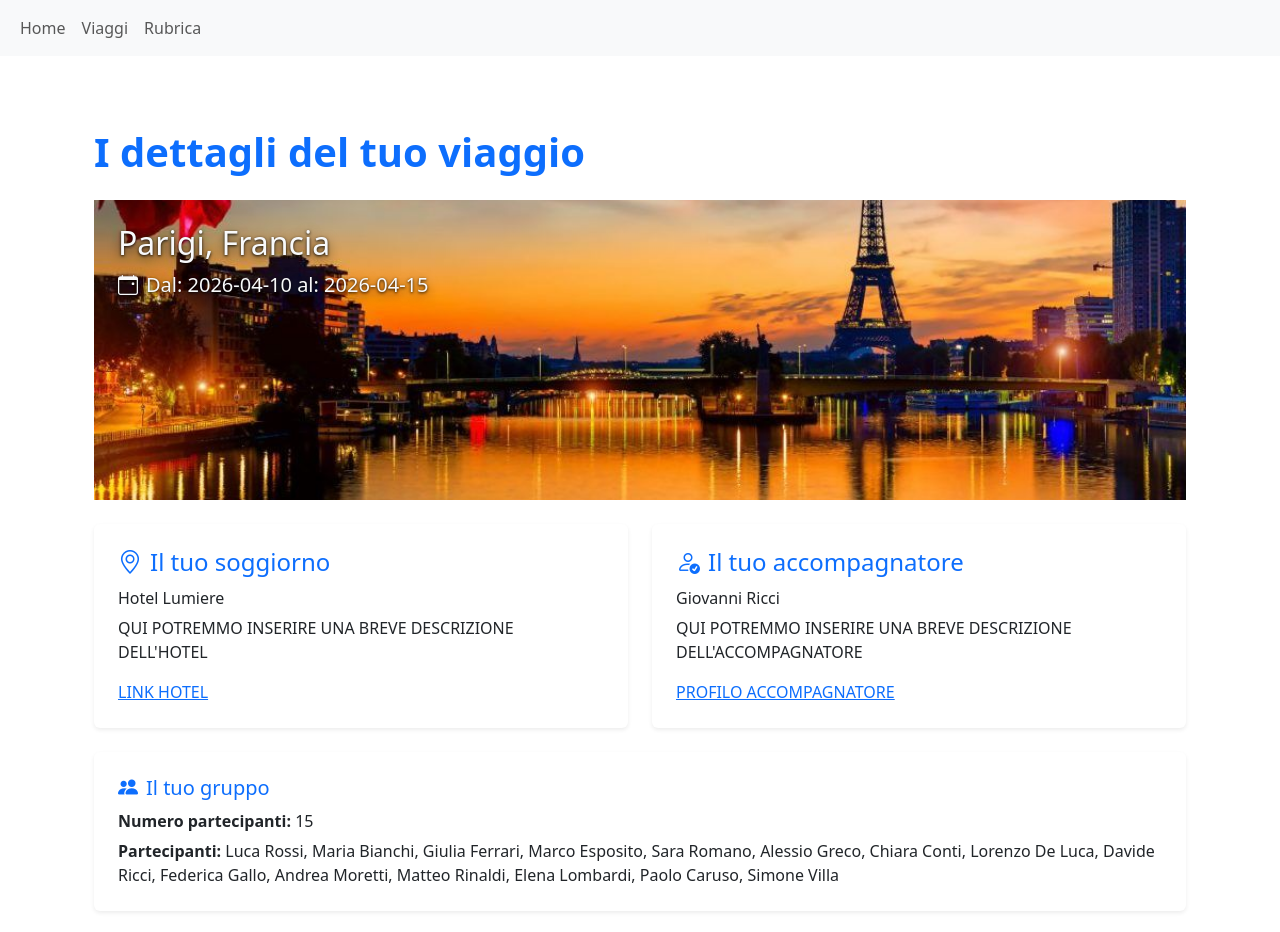
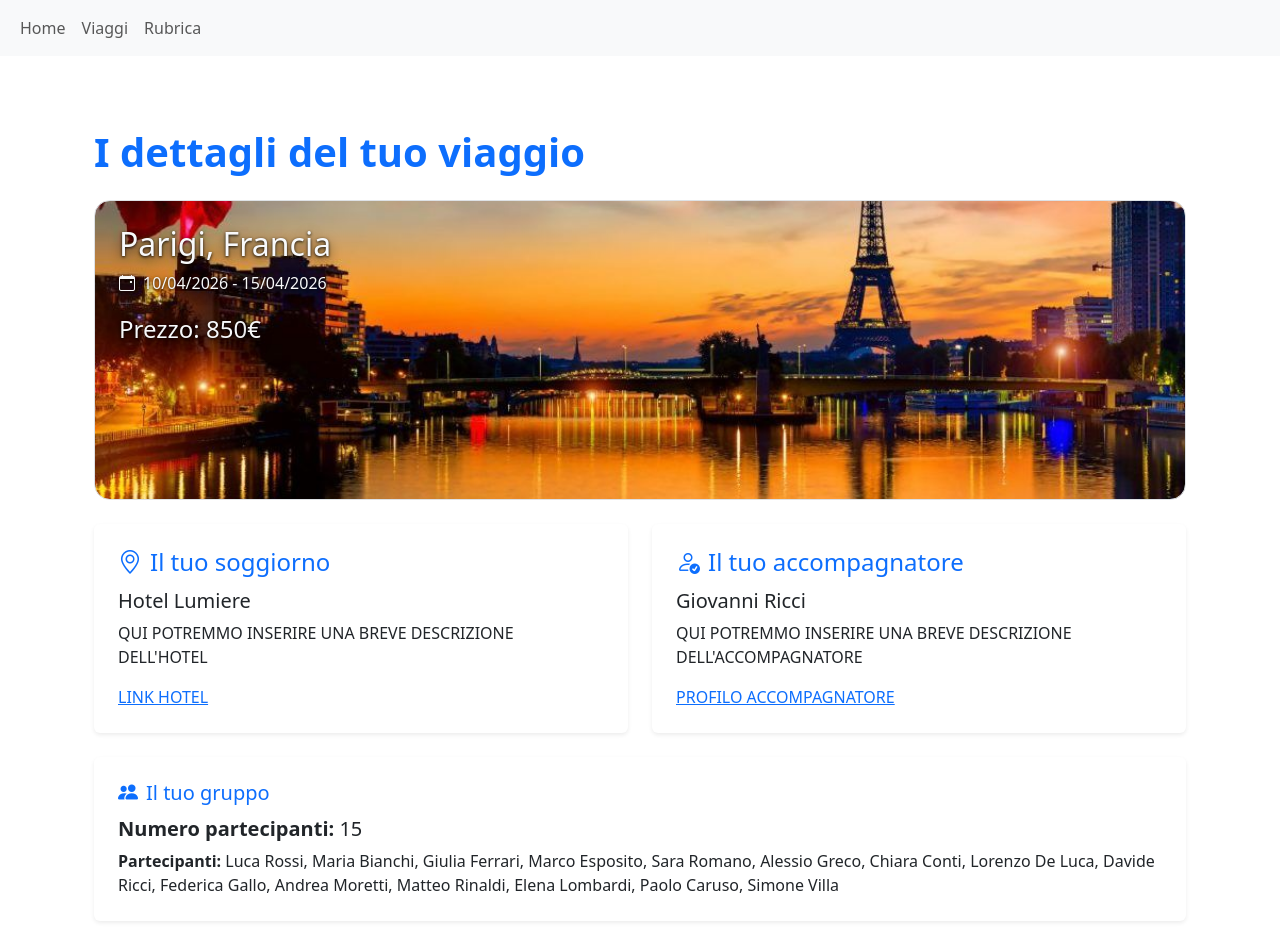
Before and after one commit to MhZ9191/soft-skill-project, a React (Vite) app: page /traveler/1 in a window 1280 px wide. Shown: the top 932 px of the page. Built offline with nearby package versions, Linux system fonts and the light colour scheme.

Commit message:
Add: minor style changes

```diff
--- a/src/pages/TravelDetailPage.jsx
+++ b/src/pages/TravelDetailPage.jsx
@@ -4,10 +4,13 @@ import { Link } from "react-router";
 import { travels } from "../data/data";
 
 export default function TravelDetailPage() {
+  // Funzione per formattare la data in stile italiano
+  const formatDate = (dateString) => {
+    return new Date(dateString).toLocaleDateString("it-IT");
+  };
+
   const { id } = useParams();
-
   const travelDetail = travels.find((travel) => travel.id === Number(id));
-
   if (!travelDetail) return <p>Viaggio non trovato!</p>;
 
   return (
@@ -15,7 +18,7 @@ export default function TravelDetailPage() {
       <h1 className="fw-bold text-primary">I dettagli del tuo viaggio</h1>
 
       <div
-        className="travel-title my-4 p-4 text-light"
+        className="travel-jumbo my-4 p-4 text-light border rounded-4"
         style={{
           minHeight: "300px",
           textShadow: "0 1px 3px rgba(0,0,0,0.9), 0 4px 12px rgba(0,0,0,0.6)",
@@ -24,11 +27,14 @@ export default function TravelDetailPage() {
           backgroundPosition: "center",
         }}
       >
-        <h2>{travelDetail.to}</h2>
-        <p className="text-light fs-5">
-          <i className="bi bi-calendar-event me-2"></i>
-          Dal: {travelDetail.start} al: {travelDetail.end}
-        </p>
+        <div className="travel-jumbo-detail">
+          <h2>{travelDetail.to}</h2>
+          <p className="fs-6">
+            <i className="bi bi-calendar-event me-2"></i>
+            {formatDate(travelDetail.start)} - {formatDate(travelDetail.end)}
+          </p>
+          <p className="fs-4 ">Prezzo: {travelDetail.price}€</p>
+        </div>
       </div>
 
       {/* ROW con gap */}
@@ -40,8 +46,8 @@ export default function TravelDetailPage() {
               <i className="bi bi-geo-alt me-2"></i>
               Il tuo soggiorno
             </h4>
-
-            <h6 className="card-subtitle mb-2">{travelDetail.hotel}</h6>
+            {/* Valutiamo logo hotel + hotel rating */}
+            <h5 className="card-subtitle mb-2">{travelDetail.hotel}</h5>
 
             <p className="card-text">
               QUI POTREMMO INSERIRE UNA BREVE DESCRIZIONE DELL'HOTEL
@@ -61,8 +67,8 @@ export default function TravelDetailPage() {
               Il tuo accompagnatore
             </h4>
 
-            <h6 className="card-subtitle mb-2">{travelDetail.companion}</h6>
-
+            <h5 className="card-subtitle mb-2">{travelDetail.companion}</h5>
+            {/* Valutiamo propic accompagnatore */}
             <p className="card-text">
               QUI POTREMMO INSERIRE UNA BREVE DESCRIZIONE DELL'ACCOMPAGNATORE
             </p>
@@ -82,9 +88,9 @@ export default function TravelDetailPage() {
             Il tuo gruppo
           </h5>
 
-          <h6 className="card-subtitle mb-2">
+          <h5 className="card-subtitle mb-2">
             <b>Numero partecipanti:</b> {travelDetail.travelers.length}
-          </h6>
+          </h5>
 
           <p className="card-text">
             <b>Partecipanti:</b> {travelDetail.travelers.join(", ")}
```
